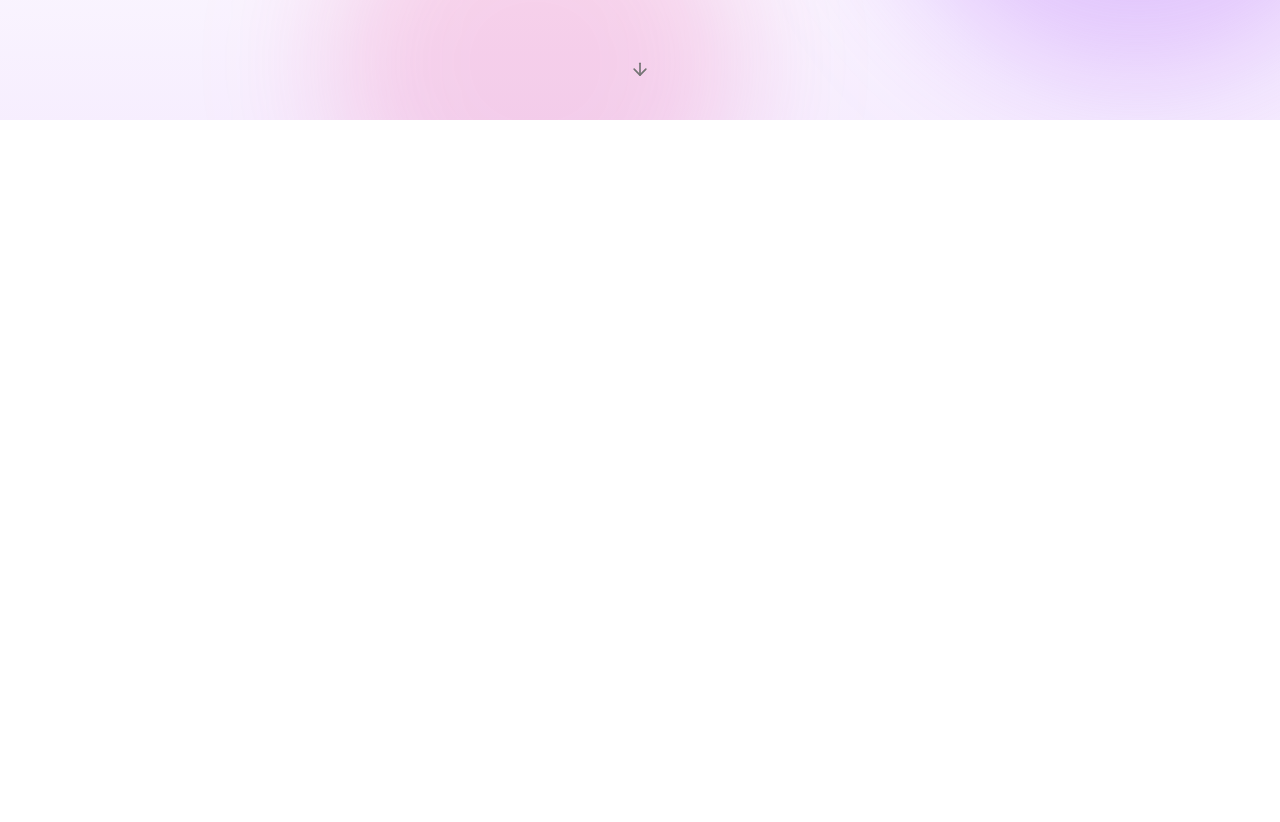
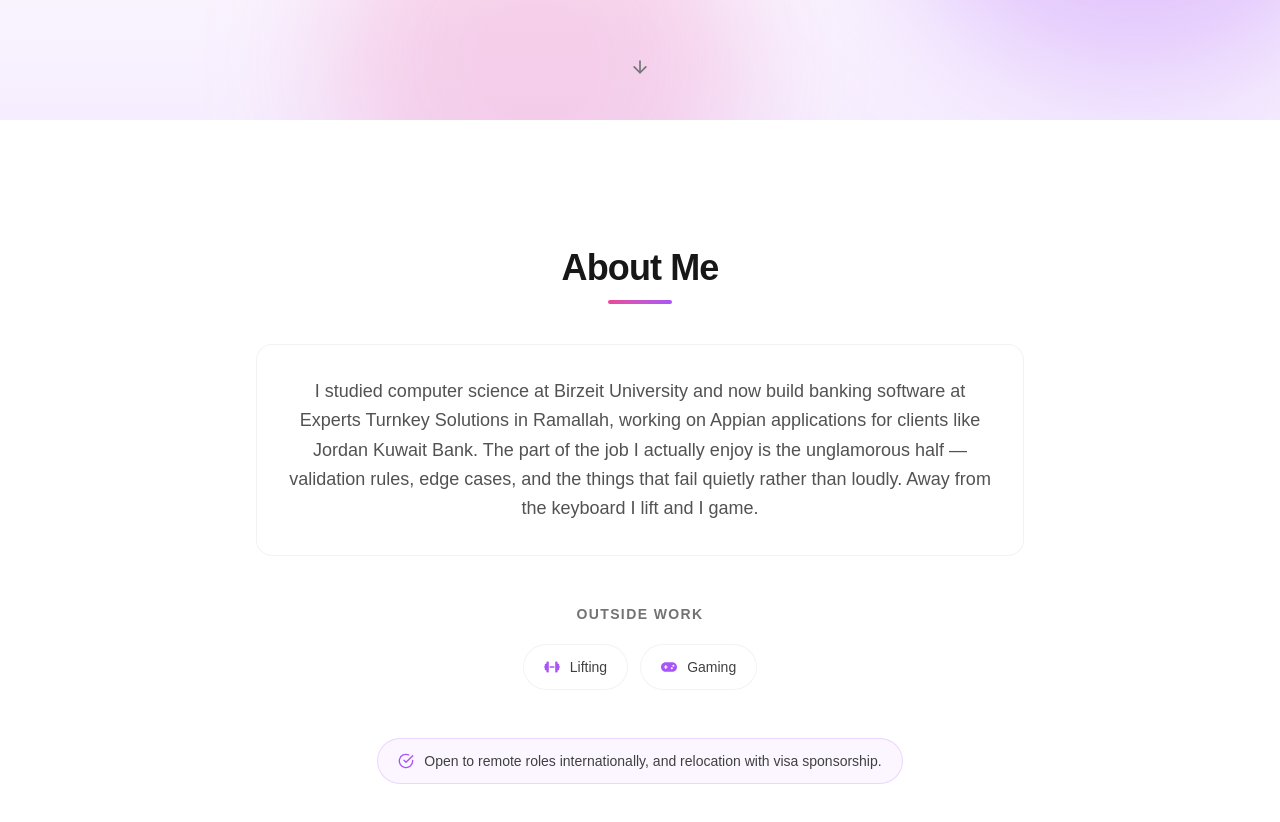
Before and after one commit to AtaMusleh/PortfolioV2, a Next.js app: page / in a window 1280 px wide. Shown: the part 680-1502 px from the top of the page. Before the commit the page ends 800 px from the top, so only its background shows below. Built offline with nearby package versions, Linux system fonts and the light colour scheme.

Commit message:
feat: create about section with interests and bio

```diff
--- a/src/app/page.tsx
+++ b/src/app/page.tsx
@@ -1,10 +1,12 @@
+import About from "@/components/About";
 import Hero from "@/components/Hero";
 
 export default function Home() {
   return (
     <main className="flex flex-1 flex-col">
       <Hero />
-      {/* Sections land here: #about, #projects, #experience, #contact. */}
+      <About />
+      {/* Remaining sections land here: #projects, #experience, #contact. */}
     </main>
   );
 }
--- /dev/null
+++ b/src/components/About.tsx
@@ -0,0 +1,85 @@
+import type { IconType } from "react-icons";
+import { FaDumbbell, FaGamepad } from "react-icons/fa6";
+import { FiCheckCircle, FiStar } from "react-icons/fi";
+import { portfolio } from "@/data/portfolio";
+
+/**
+ * About section: bio, interest badges, availability.
+ *
+ * No "use client" — the hover effects are pure CSS, so this ships as a Server
+ * Component and adds nothing to the JS bundle.
+ *
+ * HOW TO UPDATE
+ * - Bio / availability: src/data/portfolio.ts (`personal`).
+ * - Interests:          src/data/portfolio.ts (`interests`) — then add a
+ *                       matching icon to INTEREST_ICONS below.
+ */
+
+/**
+ * Interest label -> icon. Keys must match the strings in `portfolio.interests`
+ * exactly. An interest with no entry here still renders, with a generic icon,
+ * so adding one to the data file can never break the build.
+ */
+const INTEREST_ICONS: Record<string, IconType> = {
+  Lifting: FaDumbbell,
+  Gaming: FaGamepad,
+};
+
+export default function About() {
+  return (
+    <section id="about" className="px-6 py-24 sm:py-32">
+      <div className="mx-auto flex max-w-3xl flex-col items-center text-center">
+        <h2 className="text-3xl font-bold tracking-tight text-neutral-900 sm:text-4xl dark:text-neutral-50">
+          About Me
+          {/* Short gradient rule, echoing the hero's palette. */}
+          <span
+            aria-hidden
+            className="mx-auto mt-3 block h-1 w-16 rounded-full bg-gradient-to-r from-brand-pink to-brand-purple"
+          />
+        </h2>
+
+        {/* Bio card */}
+        <div className="mt-10 w-full rounded-2xl border border-black/5 bg-white/60 p-6 backdrop-blur-sm transition-colors duration-300 sm:p-8 dark:border-white/10 dark:bg-white/5">
+          <p className="text-base leading-relaxed text-neutral-600 sm:text-lg dark:text-neutral-400">
+            {portfolio.personal.bio}
+          </p>
+        </div>
+
+        {/* Interests */}
+        <h3 className="mt-12 text-sm font-semibold uppercase tracking-widest text-neutral-500 dark:text-neutral-500">
+          Outside work
+        </h3>
+
+        <ul className="mt-5 flex flex-wrap items-center justify-center gap-3">
+          {portfolio.interests.map((interest) => {
+            const Icon = INTEREST_ICONS[interest] ?? FiStar;
+            return (
+              <li key={interest}>
+                {/*
+                 * `group` drives the icon's color change from the badge hover,
+                 * so the whole badge is one hover target rather than two.
+                 */}
+                <span className="group inline-flex cursor-default items-center gap-2.5 rounded-full border border-black/5 bg-white/70 px-5 py-3 text-sm font-medium text-neutral-700 transition-all duration-300 hover:-translate-y-0.5 hover:scale-105 hover:border-brand-pink/40 hover:bg-brand-pink/10 hover:text-brand-pink hover:shadow-lg hover:shadow-brand-pink/10 dark:border-white/10 dark:bg-white/5 dark:text-neutral-300 dark:hover:border-brand-purple/40 dark:hover:bg-brand-purple/10 dark:hover:text-brand-purple">
+                  <Icon
+                    aria-hidden
+                    className="h-4 w-4 text-brand-purple transition-colors duration-300 group-hover:text-brand-pink dark:group-hover:text-brand-purple"
+                  />
+                  {interest}
+                </span>
+              </li>
+            );
+          })}
+        </ul>
+
+        {/* Availability */}
+        <p className="mt-12 inline-flex items-center gap-2.5 rounded-full border border-brand-purple/20 bg-brand-purple/5 px-5 py-3 text-sm text-neutral-700 dark:border-brand-purple/30 dark:bg-brand-purple/10 dark:text-neutral-300">
+          <FiCheckCircle
+            aria-hidden
+            className="h-4 w-4 shrink-0 text-brand-purple"
+          />
+          {portfolio.personal.availability}
+        </p>
+      </div>
+    </section>
+  );
+}
--- a/src/data/portfolio.ts
+++ b/src/data/portfolio.ts
@@ -37,6 +37,8 @@ export interface PersonalInfo {
   readonly availability: string;
   /** Hero line. Keep it to a single sentence. */
   readonly tagline: string;
+  /** About-section bio. Two or three sentences, first person. */
+  readonly bio: string;
 }
 
 export interface Education {
@@ -121,6 +123,7 @@ export const portfolio: Portfolio = {
       "Open to remote roles internationally, and relocation with visa sponsorship.",
     tagline:
       "I build things end to end, and care most about the parts that are easy to get subtly wrong.",
+    bio: "I studied computer science at Birzeit University and now build banking software at Experts Turnkey Solutions in Ramallah, working on Appian applications for clients like Jordan Kuwait Bank. The part of the job I actually enjoy is the unglamorous half — validation rules, edge cases, and the things that fail quietly rather than loudly. Away from the keyboard I lift and I game.",
   },
 
   education: [
```
